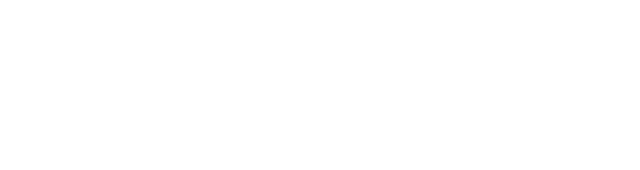
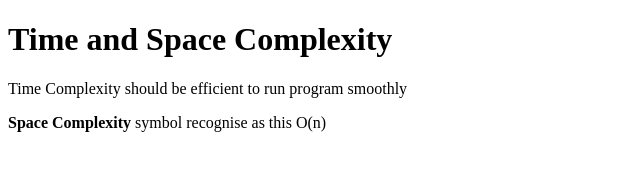
Before and after one commit to acciojob/time-and-space-complexity-Gauravk1707, a website: page main.html in a window 1280 px wide. Shown: the whole page, without its empty margins (0-640 px from the left). Drawn offline with Linux system fonts and the light colour scheme.

Commit message:
created a submission

```diff
--- a/main.html
+++ b/main.html
@@ -8,6 +8,9 @@
 
 <body>
 	<!-- the entire body must be written by student -->
+	<h1>Time and Space Complexity</h1>
+	<p>Time Complexity should be efficient to run program smoothly</p>
+	<p> <b>Space Complexity</b> symbol recognise as this O(n)</p>
     <script type="text/javascript" src="./script.js">
 </script>
 
```
